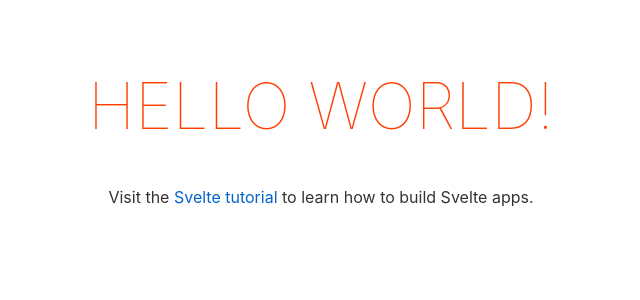
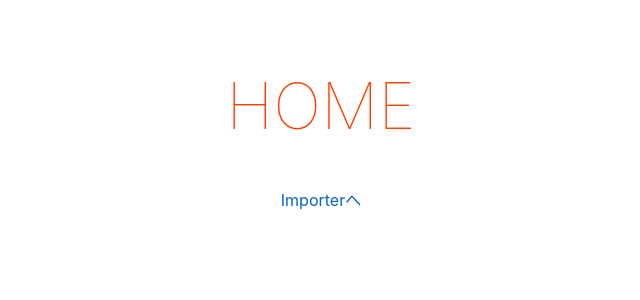
Before and after one commit to utatatata/web-pms-player, a Svelte app: page / in a window 1280 px wide. Shown: the top 300 px of the page, without its empty margins (319-959 px from the left). Built offline with nearby package versions, Linux system fonts and the light colour scheme.

Commit message:
add routings using svelte-spa-routing

```diff
--- a/package.json
+++ b/package.json
@@ -17,6 +17,7 @@
     "svelte": "^3.0.0"
   },
   "dependencies": {
-    "sirv-cli": "^0.4.4"
+    "sirv-cli": "^0.4.4",
+    "svelte-spa-router": "^2.0.0"
   }
 }
--- a/public/index.html
+++ b/public/index.html
@@ -1,18 +1,17 @@
 <!DOCTYPE html>
 <html lang="en">
-<head>
-	<meta charset='utf-8'>
-	<meta name='viewport' content='width=device-width,initial-scale=1'>
+  <head>
+    <meta charset="utf-8" />
+    <meta name="viewport" content="width=device-width,initial-scale=1" />
 
-	<title>Svelte app</title>
+    <title>Web PMS Player</title>
 
-	<link rel='icon' type='image/png' href='/favicon.png'>
-	<link rel='stylesheet' href='/global.css'>
-	<link rel='stylesheet' href='/build/bundle.css'>
+    <link rel="icon" type="image/png" href="/favicon.png" />
+    <link rel="stylesheet" href="/global.css" />
+    <link rel="stylesheet" href="/build/bundle.css" />
 
-	<script defer src='/build/bundle.js'></script>
-</head>
+    <script defer src="/build/bundle.js"></script>
+  </head>
 
-<body>
-</body>
+  <body></body>
 </html>
--- a/src/App.svelte
+++ b/src/App.svelte
@@ -1,30 +1,12 @@
 <script>
-	export let name;
+	import Router from 'svelte-spa-router'
+	import Home from './routes/Home.svelte'
+	import Importer from './routes/Importer.svelte'
+
+	const routes = {
+		'/': Home,
+		'/importer': Importer,
+	}
 </script>
 
-<main>
-	<h1>Hello {name}!</h1>
-	<p>Visit the <a href="https://svelte.dev/tutorial">Svelte tutorial</a> to learn how to build Svelte apps.</p>
-</main>
-
-<style>
-	main {
-		text-align: center;
-		padding: 1em;
-		max-width: 240px;
-		margin: 0 auto;
-	}
-
-	h1 {
-		color: #ff3e00;
-		text-transform: uppercase;
-		font-size: 4em;
-		font-weight: 100;
-	}
-
-	@media (min-width: 640px) {
-		main {
-			max-width: none;
-		}
-	}
-</style>
+<Router {routes}/>
--- a/src/main.js
+++ b/src/main.js
@@ -1,10 +1,7 @@
-import App from './App.svelte';
+import App from "./App.svelte";
 
 const app = new App({
-	target: document.body,
-	props: {
-		name: 'world'
-	}
+  target: document.body
 });
 
 export default app;
--- /dev/null
+++ b/src/routes/Home.svelte
@@ -0,0 +1,30 @@
+<script>
+  import {link} from 'svelte-spa-router'
+</script>
+
+<main>
+  <h1>Home</h1>
+  <a href="/importer" use:link>Importerへ</a>
+</main>
+
+<style>
+	main {
+		text-align: center;
+		padding: 1em;
+		max-width: 240px;
+		margin: 0 auto;
+	}
+
+	h1 {
+		color: #ff3e00;
+		text-transform: uppercase;
+		font-size: 4em;
+		font-weight: 100;
+	}
+
+	@media (min-width: 640px) {
+		main {
+			max-width: none;
+		}
+	}
+</style>
--- /dev/null
+++ b/src/routes/Importer.svelte
@@ -0,0 +1,30 @@
+<script>
+  import {link} from 'svelte-spa-router'
+</script>
+
+<main>
+  <h1>Importer</h1>
+  <a href="/" use:link>Homeへ</a>
+</main>
+
+<style>
+	main {
+		text-align: center;
+		padding: 1em;
+		max-width: 240px;
+		margin: 0 auto;
+	}
+
+	h1 {
+		color: #ff3e00;
+		text-transform: uppercase;
+		font-size: 4em;
+		font-weight: 100;
+	}
+
+	@media (min-width: 640px) {
+		main {
+			max-width: none;
+		}
+	}
+</style>
```
Also changed, not shown: 1 other file (tests, documents, lock files or other folders).
